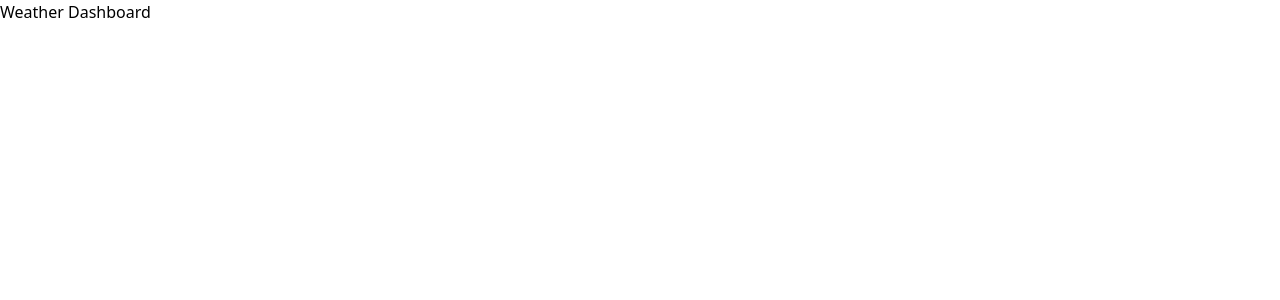
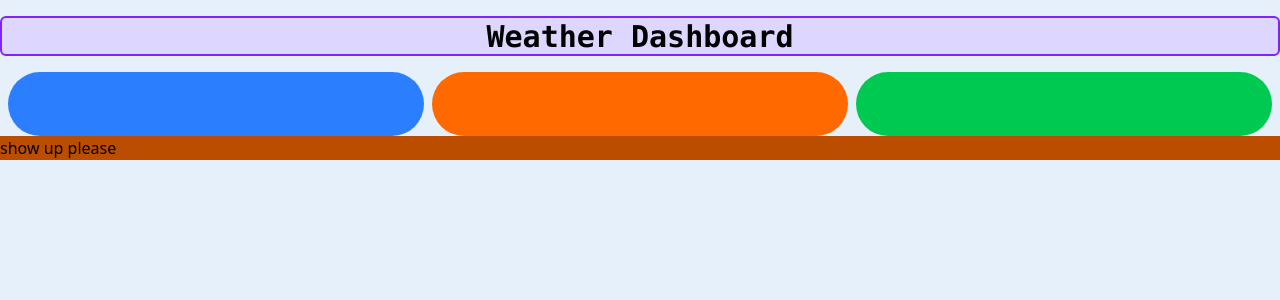
Before and after one commit to lowqualityloey/weather-dashboard, a React (Vite) app: page / in a window 1280 px wide. Shown: the top 300 px of the page. Built offline with nearby package versions, Linux system fonts and the light colour scheme.

Commit message:
tailwind-test-refresher

```diff
--- a/src/App.tsx
+++ b/src/App.tsx
@@ -1,7 +1,15 @@
 function App() {
   return (
     <div>
-      <h1>Weather Dashboard</h1>
+      <div className="bg-violet-200 h-10 w-full border-2 border-violet-600 rounded-md my-4 p-2 flex justify-center items-center">
+        <h1 className="text-center font-mono font-extrabold text-[30px]">Weather Dashboard</h1>
+      </div>
+      <div className="grid grid-cols-3 gap-2 mt-2 mx-2">
+        <div className="h-16 rounded-full bg-blue-500"></div>
+        <div className="h-16 rounded-full bg-orange-500"></div>
+        <div className="h-16 rounded-full bg-green-500"></div>
+      </div>
+      <div className="sm:bg-amber-500 md:bg-amber-700">show up please</div>
     </div>
   );
 }
--- a/src/index.css
+++ b/src/index.css
@@ -8,4 +8,5 @@
 body {
   margin: 0;
   min-height: 100vh;
+  background-color: #e6f0fa;
 }
```
